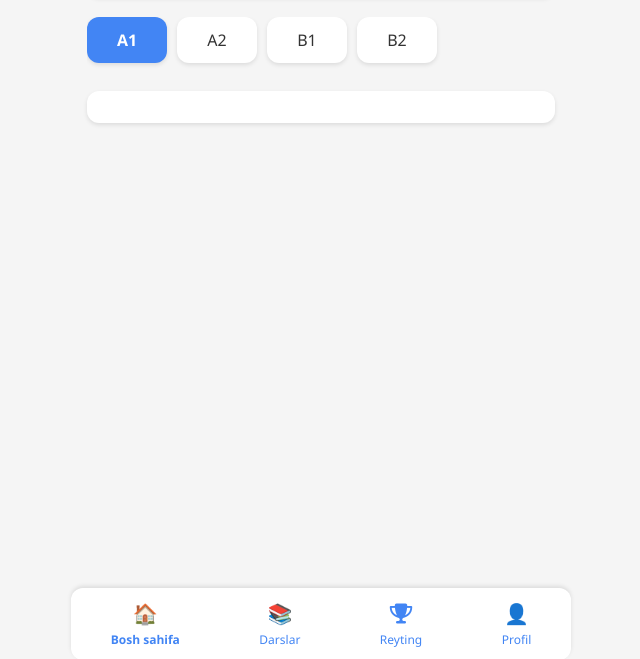
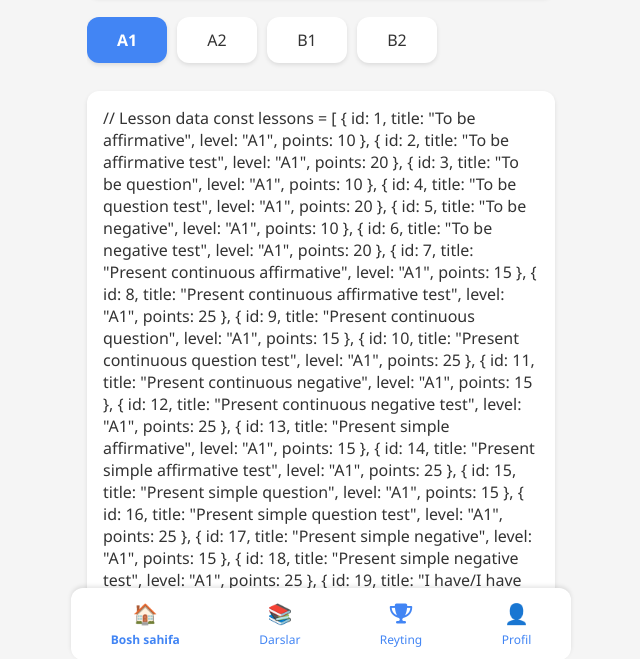
Before and after one commit to BILIMOLINGBOT/BilimSher-, a plain HTML site: page index.html in a window 1280 px wide. Shown: the part 140-799 px from the top of the page, without its empty margins (319-959 px from the left). Drawn offline with Linux system fonts and the light colour scheme.

Commit message:
Update index.html

```diff
--- a/index.html
+++ b/index.html
@@ -186,7 +186,45 @@
 
 <div class="lessons" aria-live="polite" aria-atomic="true">
   <div class="button-container" id="lessonContainer">
-    <!-- Darslar shu yerda paydo bo‘ladi -->
+    // Lesson data
+    const lessons = [
+      { id: 1, title: "To be affirmative", level: "A1", points: 10 },
+      { id: 2, title: "To be affirmative test", level: "A1", points: 20 },
+      { id: 3, title: "To be question", level: "A1", points: 10 },
+      { id: 4, title: "To be question test", level: "A1", points: 20 },
+      { id: 5, title: "To be negative", level: "A1", points: 10 },
+      { id: 6, title: "To be negative test", level: "A1", points: 20 },
+      { id: 7, title: "Present continuous affirmative", level: "A1", points: 15 },
+      { id: 8, title: "Present continuous affirmative test", level: "A1", points: 25 },
+      { id: 9, title: "Present continuous question", level: "A1", points: 15 },
+      { id: 10, title: "Present continuous question test", level: "A1", points: 25 },
+      { id: 11, title: "Present continuous negative", level: "A1", points: 15 },
+      { id: 12, title: "Present continuous negative test", level: "A1", points: 25 },
+      { id: 13, title: "Present simple affirmative", level: "A1", points: 15 },
+      { id: 14, title: "Present simple affirmative test", level: "A1", points: 25 },
+      { id: 15, title: "Present simple question", level: "A1", points: 15 },
+      { id: 16, title: "Present simple question test", level: "A1", points: 25 },
+      { id: 17, title: "Present simple negative", level: "A1", points: 15 },
+      { id: 18, title: "Present simple negative test", level: "A1", points: 25 },
+      { id: 19, title: "I have/I have got affirmative", level: "A1", points: 15 },
+      { id: 20, title: "I have/I have got affirmative test", level: "A1", points: 25 },
+      { id: 21, title: "I have/I have got question", level: "A1", points: 15 },
+      { id: 22, title: "I have/I have got question test", level: "A1", points: 25 },
+      { id: 23, title: "I have/I have got negative", level: "A1", points: 15 },
+      { id: 24, title: "I have/I have got negative test", level: "A1", points: 25 },
+      { id: 25, title: "Past simple affirmative", level: "A1", points: 20 },
+      { id: 26, title: "Past simple affirmative test", level: "A1", points: 30 },
+      { id: 27, title: "Past simple question", level: "A1", points: 20 },
+      { id: 28, title: "Past simple question test", level: "A1", points: 30 },
+      { id: 29, title: "Past simple negative", level: "A1", points: 20 },
+      { id: 30, title: "Past simple negative test", level: "A1", points: 30 },
+      { id: 31, title: "Past continuous affirmative", level: "A1", points: 20 },
+      { id: 32, title: "Past continuous affirmative test", level: "A1", points: 30 },
+      { id: 33, title: "Past continuous question", level: "A1", points: 20 },
+      { id: 34, title: "Past continuous question test", level: "A1", points: 30 },
+      { id: 35, title: "Past continuous negative", level: "A1", points: 20 },
+      { id: 36, title: "Past continuous negative test", level: "A1", points: 30 }
+    ];
   </div>
 </div>
 
```
